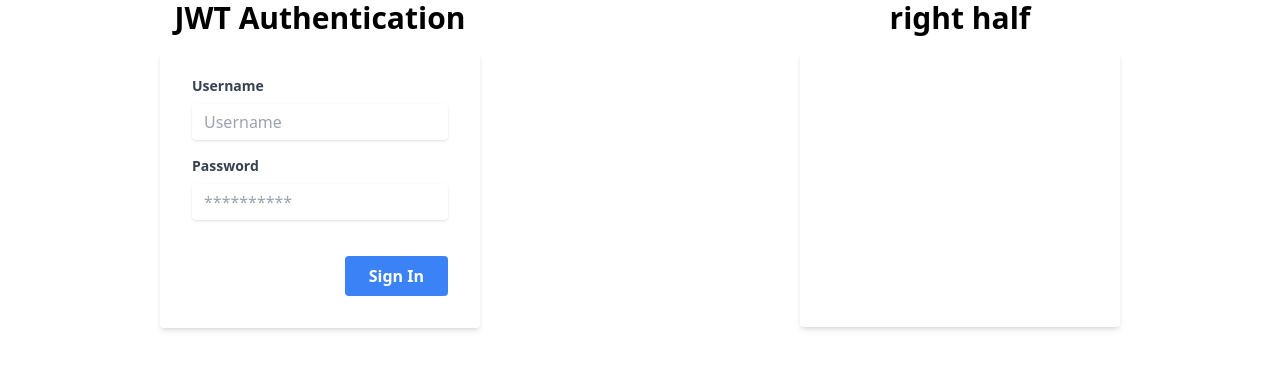
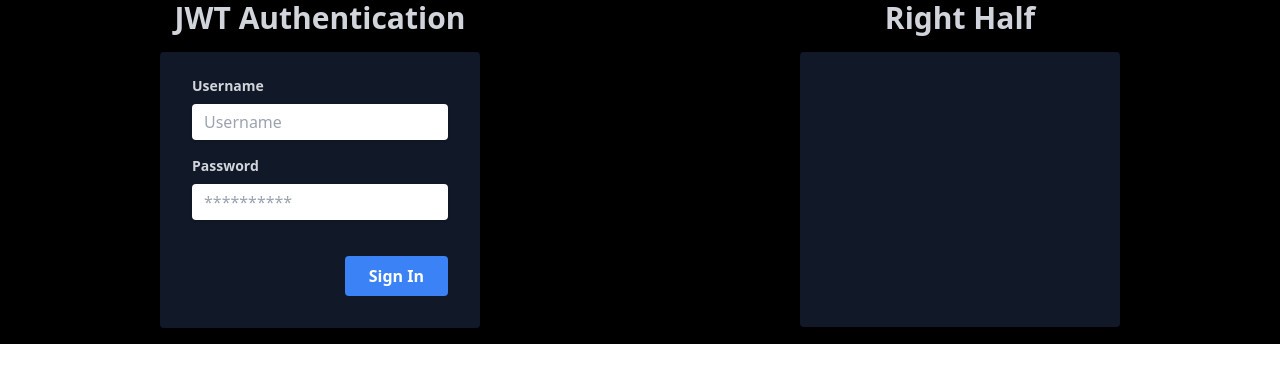
Before and after one commit to shivoqu/authenticator, a Next.js app: page /jwt in a window 1280 px wide. Shown: the top 382 px of the page. Built offline with nearby package versions, Linux system fonts and the light colour scheme.

Commit message:
add github email

```diff
--- a/lib/UserForm.tsx
+++ b/lib/UserForm.tsx
@@ -20,12 +20,12 @@ export default function UserForm() {
 
   return (
     <form
-      className="mt-4 m-auto rounded shadow-md max-w-xs px-8 pt-6 pb-8 mb-4"
+      className="mt-4 m-auto rounded shadow-md max-w-xs px-8 pt-6 pb-8 mb-4 bg-gray-900"
       onSubmit={handleSubmit}
     >
       <div className="mb-4">
         <label
-          className="block text-gray-700 text-sm font-bold mb-2"
+          className="block text-gray-300 text-sm font-bold mb-2"
           htmlFor="username"
         >
           Username
@@ -42,7 +42,7 @@ export default function UserForm() {
 
       <div className="mb-6">
         <label
-          className="block text-gray-700 text-sm font-bold mb-2"
+          className="block text-gray-300 text-sm font-bold mb-2"
           htmlFor="password"
         >
           Password
--- a/pages/index.tsx
+++ b/pages/index.tsx
@@ -1,17 +1,18 @@
 import Head from 'next/head'
 import Link from 'next/link'
 import cardStyles from '../styles/Card.module.css'
+import Jwt from './jwt'
 
 export default function Home() {
   return (
-    <div>
+    <div className='bg-black'>
       <Head>
         <title>Home</title>
         <meta name="description" content="website description" />
         <link rel="icon" href="/favicon.ico" />
       </Head>
 
-      <header><h1 className='text-7xl text-center ' >Authenticator</h1></header>
+      <header><h1 className='text-7xl text-center text-gray-500' >Authenticator</h1></header>
 
       <main className='min-h-screen flex justify-center items-center flex-1 '>
         <div className='flex items-center justify-center flex-wrap  large:max-w-2xl medium:max-w-md'>
--- a/pages/jwt/index.tsx
+++ b/pages/jwt/index.tsx
@@ -3,16 +3,16 @@ import UserForm from "../../lib/UserForm";
 
 function Jwt() {
   return (
-    <div className="flex w-full h-full">
+    <main className="flex w-full h-full bg-black">
       <div className="left w-1/2">
-        <h1 className="text-center font-bold text-3xl">JWT Authentication</h1>
+        <h1 className="text-center text-gray-300 font-bold text-3xl">JWT Authentication</h1>
         <UserForm />
       </div>
       <div className="right w-1/2">
-        <p className="text-3xl font-bold text-center">right half</p>
-        <div className="mt-4 h-4/5 m-auto rounded shadow-md max-w-xs px-8 pt-6 pb-8 mb-4"></div>
+        <h1 className="text-3xl font-bold text-gray-300 text-center">Right Half</h1>
+        <div className="bg-gray-900 mt-4 h-4/5 m-auto rounded shadow-md max-w-xs px-8 pt-6 pb-8 mb-4"></div>
       </div>
-    </div>
+    </main>
   );
 }
 
```
